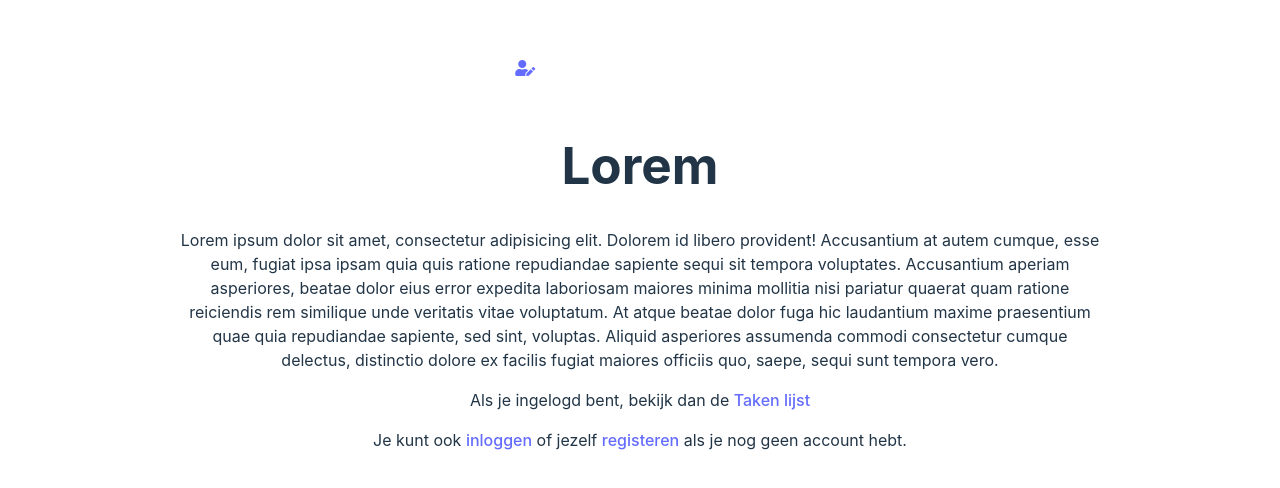
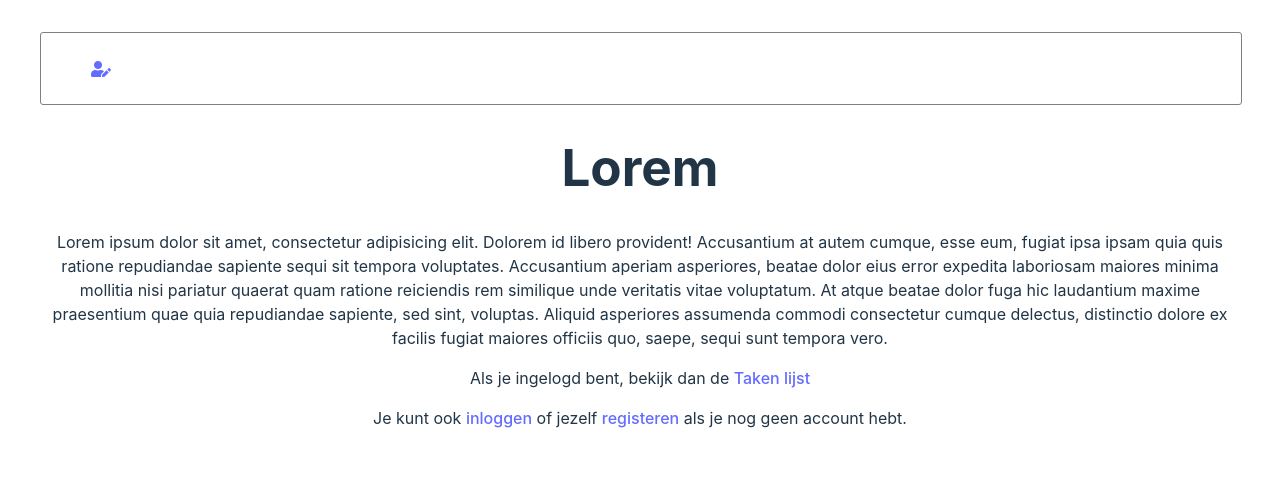
Before and after one commit to jvorhauer/novi-fe24-eindopdr, a React (Vite) app: page /taken in a window 1280 px wide. Shown: the top 488 px of the page. Built offline with nearby package versions, Linux system fonts and the light colour scheme.

Commit message:
Layout verbeteringen.

```diff
--- a/src/App.css
+++ b/src/App.css
@@ -2,7 +2,7 @@
   margin: 0 auto;
   padding: 2rem;
   text-align: center;
-  width: 920px;
+  width: 1200px;
 }
 
 form {
@@ -38,13 +38,12 @@ form {
   gap: 20px;
 }
 
-.card {
+.board .card {
   background: #3F4447;
   padding: 10px;
   margin-bottom: 10px;
   border-radius: 3px;
-  width: 180px;
-  /*height: 60px;*/
+  width: 240px;
   cursor: grab;
   transition: all 0.3s cubic-bezier(0.4, 0.0, 0.2, 1);
 }
@@ -65,7 +64,7 @@ form {
   background: #2c2c2c;
   border: 2px solid #2c2c2c;
   transition: all 0.3s cubic-bezier(0.4, 0.0, 0.2, 1);
-  min-width: 170px;
+  min-width: 260px;
 }
 
 .column.column-TODO h2 {
@@ -78,11 +77,6 @@ form {
 
 .column.column-REVIEW h2 {
   background: grey;
-}
-
-.column-rev h2 {
-  background-color: yellow;
-  color: black;
 }
 
 .column.drop {
--- a/src/components/Navigation.css
+++ b/src/components/Navigation.css
@@ -1,21 +1,22 @@
 nav {
   display: flex;
-  justify-content: space-evenly;
   width: 100%;
-  /*border-bottom: aliceblue solid 1px;*/
+  justify-content: space-between;
+  align-items: center;
+  border: grey solid 1px;
+  border-radius: 3px;
 }
 
 nav ul {
   list-style: none;
-  display: inline-block;
+  width: 100%;
 }
 
-nav .links {
-  margin-left: 2px;
+nav .logo {
+  display: flex;
 }
 
 nav ul li {
-  margin-right: 10px;
   padding-right: 10px;
   padding-left: 10px;
   display: inline;
--- a/src/components/Navigation.jsx
+++ b/src/components/Navigation.jsx
@@ -10,14 +10,16 @@ const Navigation = () => {
 
   return (
     <nav>
-      <ul className="links">
-          <li>
-            <Link to="/">
-              <i className="fas fa-user-edit" title="Novi FrontEnd EindOpdracht 2024"></i>
-            </Link>
-          </li>
+      <ul>
+        <li className="logo">
+          <Link to="/">
+            <i className="fas fa-user-edit" title="Novi FrontEnd EindOpdracht 2024"></i>
+          </Link>
+        </li>
+      </ul>
+      <ul>
         {isAuth ?
-          <span>
+          <span className="nav-nav">
             <li>
               <Clicker handler={() => navigate("/taken")}>Taken</Clicker>
             </li>
@@ -29,7 +31,7 @@ const Navigation = () => {
             </li>
           </span>
           :
-          <span>
+          <span className="nav-nav">
             <li>
               <Clicker handler={() => navigate("/login")}>Log in</Clicker>
             </li>
```
Also changed, not shown: src/pages/Taken.jsx (+7 -2 lines).
